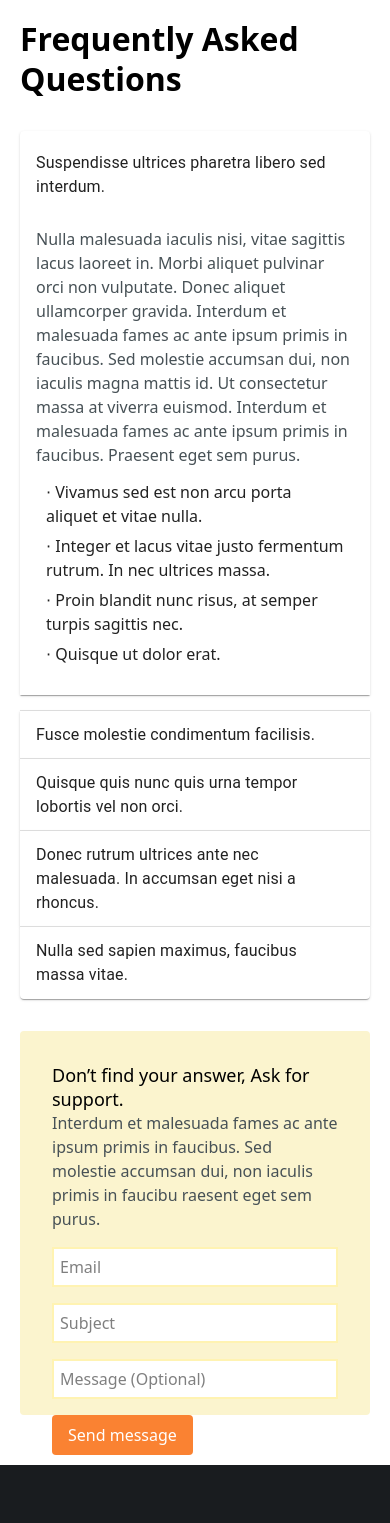
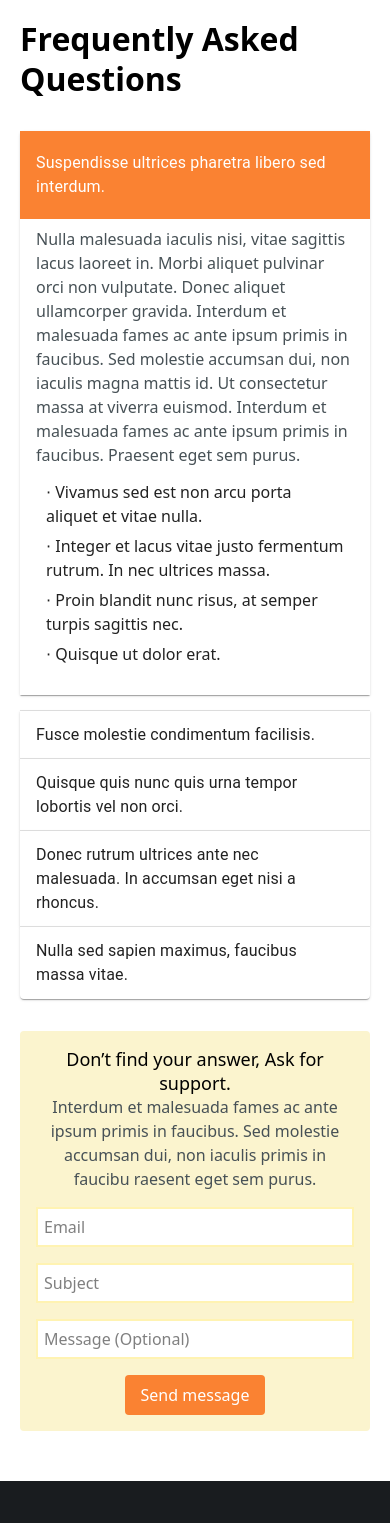
Before and after one commit to RaymovMardon/Clicon, a React (Vite) app: page /faq in a window 390 px wide. Shown: the part 360-1883 px from the top of the page. Built offline with nearby package versions, Linux system fonts and the light colour scheme; some icons are missing.

Commit message:
new page NotFound:update edit vecel.json  17/07/25 19:10

```diff
--- a/src/index.css
+++ b/src/index.css
@@ -1,11 +1,18 @@
 @import "tailwindcss";
-@import 'swiper/css';
-@import 'swiper/css/navigation';
-@import 'swiper/css/pagination';
+@import "swiper/css";
+@import "swiper/css/navigation";
+@import "swiper/css/pagination";
 .custom_container {
   max-width: 1280px;
   margin: 0 auto;
   padding: 0 20px;
 }
 
+/*not edit this code for Faq page */
+.MuiPaper-root > h3 > .Mui-expanded {
+  background-color: #fa8232;
+  color: white;
+  transition: all 0.3s linear;
+}
+
 @import "tw-animate-css";
--- a/src/pages/faq/faq.module.scss
+++ b/src/pages/faq/faq.module.scss
@@ -48,13 +48,24 @@ letter-spacing: 0%;
     }
 }
 .faq_modal{
-    position: absolute;
-    width: 80vw;
+    position: fixed;
+    display: flex;
+    flex-direction: column;
+    align-items: center;
+    gap:0.5rem;
+    width: 50vw;
     z-index: 5;
     background-color: #FBF4CE;
     padding: 20px;
     border-radius: 8px;
+    div{
+        margin: 0 auto;
+        img{
+            margin: 0 auto;
+        }
+    }
     p{
+        text-align: center;
         font-size: 22px;
 
     }
@@ -78,5 +89,14 @@ button:hover{
         gap:2rem;
         grid-template-columns: auto;
         justify-items: center;}
+        .form_faq{
+            max-height: fit-content;
 
+        }
 }
+@media only screen and (max-width:500px) {
+.form_faq{
+    text-align: center;
+    padding: 1rem;
+}
+}
--- a/src/pages/faq/index.tsx
+++ b/src/pages/faq/index.tsx
@@ -6,6 +6,7 @@ import ExpandMoreIcon from '@mui/icons-material/ExpandMore';
 import styles from './faq.module.scss';
 import { useForm, type SubmitHandler } from "react-hook-form";
 import axios from 'axios'
+import imgCh from "../../../public/images/Check.svg"
 import { useState } from 'react';
 type FormValues = {
     Subject: string
@@ -54,7 +55,8 @@ reset();
 <section className='custom_container'>
     <div className={styles.faq_wrp}>
         {modal?(<div className={styles.faq_modal}>
-<p>Massage success send!</p>
+          <div><img src={imgCh} alt="ok" /></div>
+<p>Your message successfully send!</p>
 <button onClick={()=>{setModal(!modal)}}>Ok</button>
         </div>):""}
     <div>
@@ -218,7 +220,7 @@ reset();
 
 
   <input
-    className="!bg-[#FA8232] text-white px-4 py-2 rounded cursor-pointer"
+    className="!bg-[#FA8232]  text-white px-4 py-2 rounded cursor-pointer hover:shadow-[inset_0_0_2px_2px_rgb(255,255,255)]"
     type="submit"
     value="Send message"
   />
```
Also changed, not shown: public/images/Check.svg (added).
